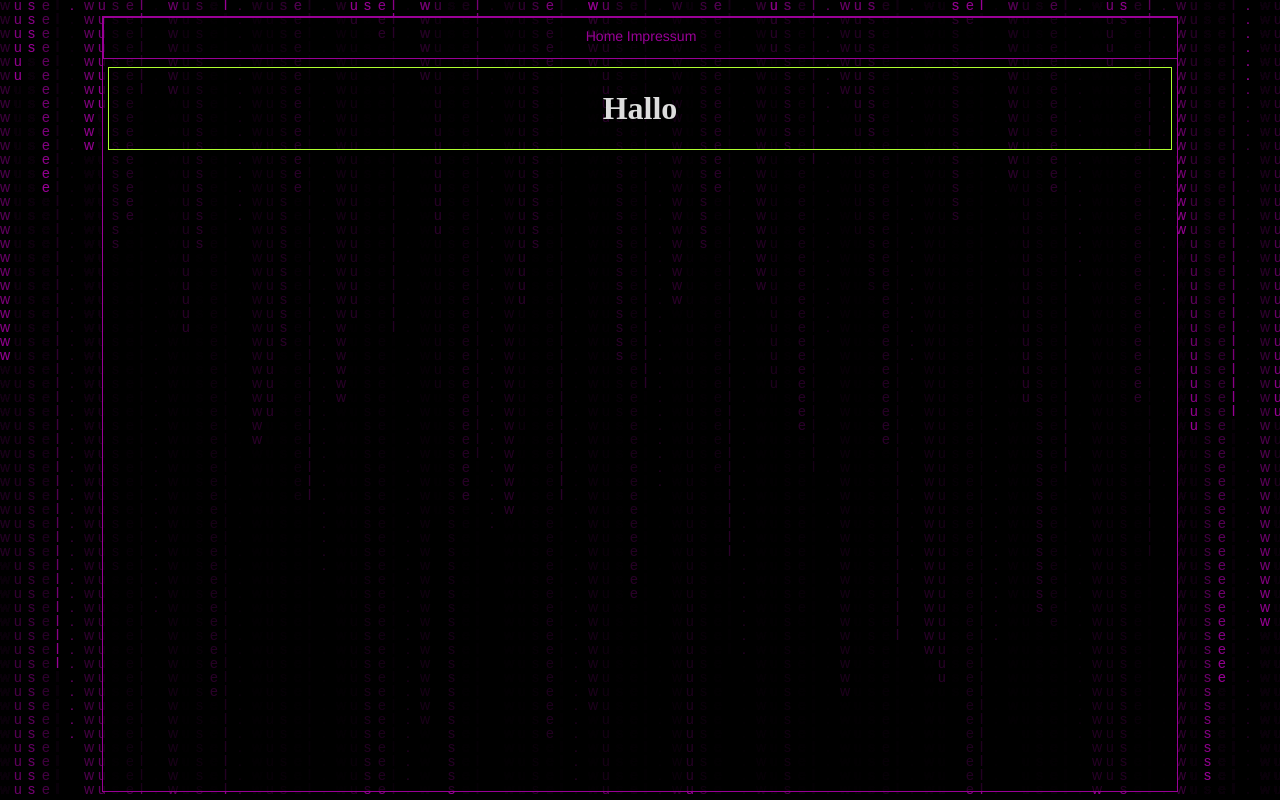
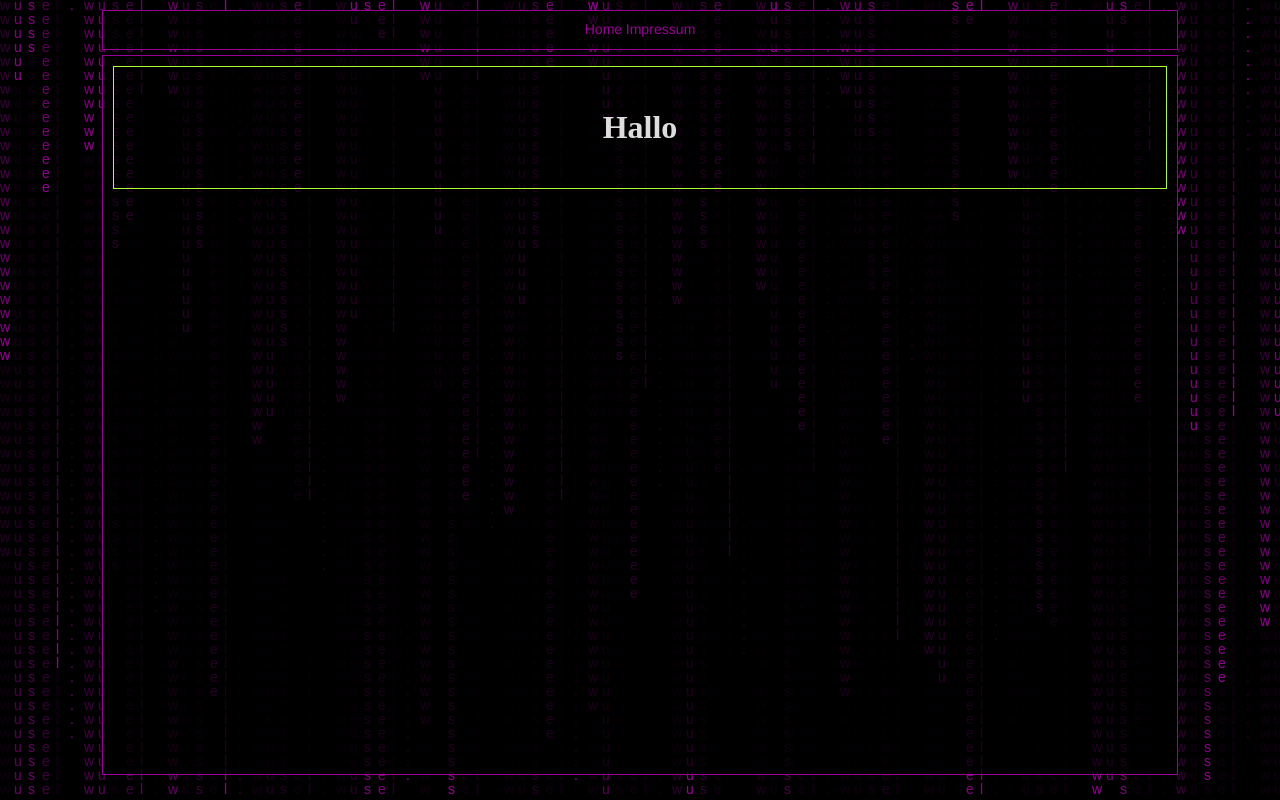
Before and after one commit to cosmaa/wusel-landing, a Flask app: page / in a window 1280 px wide. Run offline with Flask 2, Linux system fonts and the light colour scheme; some libraries are stand-ins or nearby versions.

Commit message:
[Frontend] split navigation

```diff
--- a/app/templates/header.html
+++ b/app/templates/header.html
@@ -12,10 +12,16 @@
 
 <style>
     div.header {
-        position: absolute;
+        position: relative;
         text-align: center;
-        width: 100%;
+        margin: 0 auto;
+        top:10px;
         height: 40px;
+        width: 84%;
+        max-width: 1240px;
+        box-sizing: border-box;
+        background-color: rgba(0, 0, 0, 0.72);
+
         border: 1px solid #990096;
     }
 
--- a/app/templates/layout.html
+++ b/app/templates/layout.html
@@ -3,11 +3,9 @@
 {% include 'head.html' %}
 <body class="page">
 {% include 'background.html' %}
-
+{% include 'header.html' %}
 <div class="container" id="ctner">
-    {% include 'header.html' %}
     {% block content %}{% endblock %}
-    {% include 'footer.html' %}
 </div>
 
 <style>
@@ -25,10 +23,9 @@
 
 
     .container {
-        overflow: none;
-        top: 2%;
         margin: 0 auto;
-        height: 97%;
+        top: 15px;
+        height: 90%;
         width: 84%;
         max-width: 1240px;
         position: relative;
@@ -40,10 +37,10 @@
 
     }
 
-.content {
-        top: 45px;
+    .content {
         position: relative;
-        margin: 5px;
+        margin: 10px;
+        padding: 20px;
         border: 1px solid greenyellow;
         color: #dddddd;
     }
```
